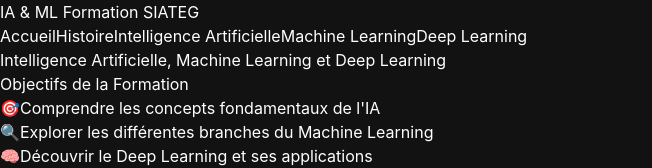
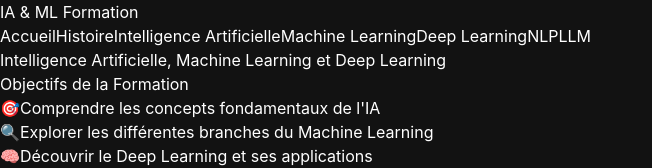
Before and after one commit to Abdoul93230/SIATEG, a React (Vite) app: page / in a window 1280 px wide. Shown: the top 168 px of the page, without its empty margins (0-652 px from the left). Built offline with nearby package versions, Linux system fonts and the light colour scheme.

Commit message:
Update src/components/Navigation.jsx [BoltSync]

```diff
--- a/src/components/Navigation.jsx
+++ b/src/components/Navigation.jsx
@@ -8,7 +8,9 @@ function Navigation() {
     { to: '/history', label: 'Histoire' },
     { to: '/ai', label: 'Intelligence Artificielle' },
     { to: '/ml', label: 'Machine Learning' },
-    { to: '/dl', label: 'Deep Learning' }
+    { to: '/dl', label: 'Deep Learning' },
+    { to: '/nlp', label: 'NLP' },
+    { to: '/llm', label: 'LLM' }
   ];
 
   return (
@@ -20,15 +22,15 @@ function Navigation() {
             animate={{ x: 0, opacity: 1 }}
             className="text-xl font-bold text-white"
           >
-            IA & ML Formation SIATEG
+            IA & ML Formation
           </motion.div>
-          <div className="flex space-x-4">
+          <div className="flex space-x-4 overflow-x-auto">
             {links.map((link) => (
               <NavLink
                 key={link.to}
                 to={link.to}
                 className={({ isActive }) =>
-                  `px-3 py-2 rounded-md text-sm font-medium transition-colors ${
+                  `px-3 py-2 rounded-md text-sm font-medium transition-colors whitespace-nowrap ${
                     isActive
                       ? 'bg-gray-900 text-white'
                       : 'text-gray-300 hover:bg-gray-700 hover:text-white'
```
